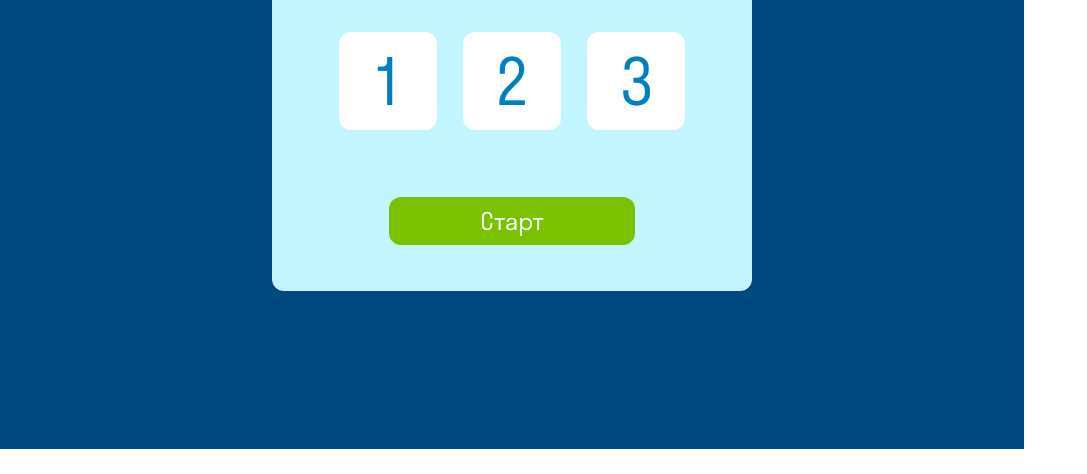
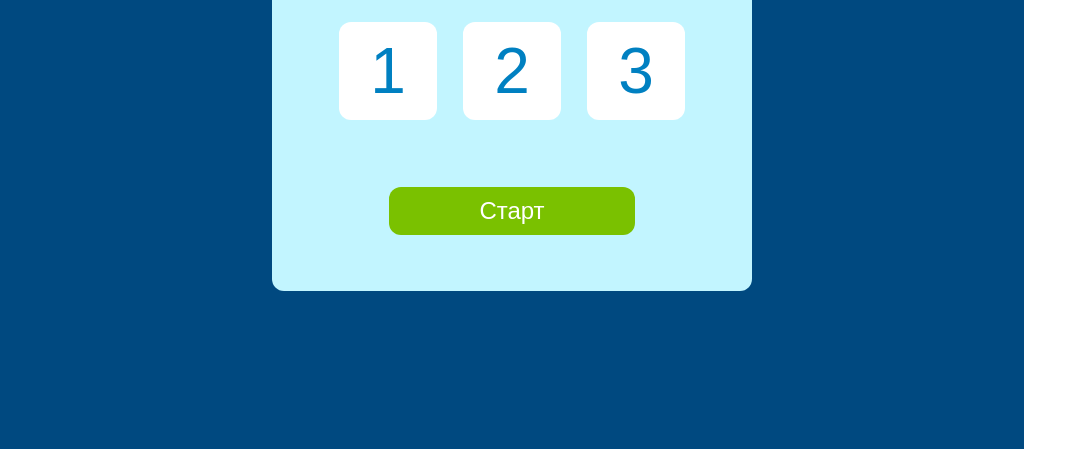
Before and after one commit to nkverechsh/ex_Development-Tools, a plain HTML site: page index.html in a window 1280 px wide. Shown: the part 326-800 px from the top of the page, without its empty margins (0-1087 px from the left). Drawn offline with nearby package versions, Linux system fonts and the light colour scheme; files that its build step writes are made by us from their sources.

Commit message:
3.2_Code Review

```diff
--- a/css/style.scss
+++ b/css/style.scss
@@ -7,7 +7,7 @@
 }
 
 @font-face {
-    font-family: "StratosSkyeng";
+    font-family: "StratosSkyeng", sans-serif;
     font-weight: 400;
     src: url('/fonts/stratosskyengweb-semilight.woff2') format('woff2'),
     url('/fonts/stratosskyengweb-semilight.woff') format('woff');
@@ -33,20 +33,19 @@ body {
 .complexity {
     width: 480px;
     height: 459px;
-
     background-color: #C2F5FF;
     display: flex;
     flex-direction: column;
     align-items: center;
-    border: 0px;
+    border: none;
     box-sizing: border-box;
     border-radius: 12px;
 
-    &__text{
+    &__text {
         text-align: center;
         color: #004980;
         margin: 52px 136px 48px;
-        font-family: StratosSkyeng;
+        font-family: StratosSkyeng, sans-serif;
         font-size: 40px;
         font-weight: 400;
     }
@@ -57,14 +56,14 @@ body {
         box-sizing: border-box;
 
         &_variant {
-            font-family: StratosSkyeng;
+            font-family: StratosSkyeng, sans-serif;
             font-size: 64px;
             font-weight: 400;
             color:  #0080C1;
             margin-bottom: 67px;
             height: 98px;
             width: 98px;
-            border: 0px;
+            border: none;
             background-color: #FFFFFF;
             box-sizing: border-box;
             border-radius: 12px;
@@ -81,7 +80,7 @@ body {
     border-radius: 12px;
 
     &_text {
-        font-family: StratosSkyeng;
+        font-family: StratosSkyeng, sans-serif;
         font-size: 24px;
         color: #FFFFFF;
     }
--- a/index.html
+++ b/index.html
@@ -5,26 +5,16 @@
 	<meta charset="UTF-8">
 	<meta http-equiv="X-UA-Compatible" content="IE=edge">
 	<meta name="viewport" content="width=device-width, initial-scale=1.0">
-
-	<title>Главная страница</title>
-
+	<title>Карточная игра</title>
 	<link rel="stylesheet" href="./css/style.css">
 </head>
 
 <body>
 	<section class="complexity__box center">
-		<div class="complexity">
-			<h1 class="complexity__text">Выбери</br>сложность</h1>
-			<div class="complexity__level">
-				<button class="complexity__level_variant">1</button>
-				<button class="complexity__level_variant">2</button>
-				<button class="complexity__level_variant">3</button>
-			</div>
-			<button class="start__game">
-				<p class="start__game_text">Старт</p>
-			</button>
-		</div>
+		<div id="add"></div>
 	</section>
+
+	<script src="/js/startPage.js" type="module"></script>
 </body>
 
 </html>
--- /dev/null
+++ b/js/game.js
@@ -0,0 +1,9 @@
+export default function game() {
+    const add = document.querySelector('#add')
+    const html = `
+        <div>
+            game
+        </div>
+    `
+    add.innerHTML = html
+}
--- /dev/null
+++ b/js/startPage.js
@@ -0,0 +1,36 @@
+import game from './game.js';
+
+let level = loadLevel();
+
+function saveLevel(newLevel){
+    localStorage.setItem('level', JSON.stringify(newLevel))
+}
+
+function loadLevel(){
+    return localStorage.getItem('level') ? JSON.parse(localStorage.getItem('level')) : 'eazy';
+}
+
+function startPage() {
+    const app = document.querySelector('#add')
+    const html = `
+        <div class="complexity">
+        <h1 class="complexity__text">Выбери</br>сложность</h1>
+        <div class="complexity__level">
+            <button class="complexity__level_variant eazy">1</button>
+            <button class="complexity__level_variant medium">2</button>
+            <button class="complexity__level_variant hard">3</button>
+        </div>
+        <button class="start__game">
+            <p class="start__game_text">Старт</p>
+        </button>
+        </div>
+    `
+    app.innerHTML = html
+
+    document.querySelector('.complexity__level_variant eazy').addEventListener('click', () => saveLevel('eazy'))
+    document.querySelector('.complexity__level_variant medium').addEventListener('click', () => saveLevel('medium'))
+    document.querySelector('.complexity__level_variant hard').addEventListener('click', () => saveLevel('hard'))
+    document.querySelector('.start__game').addEventListener('click', () => game())
+}
+
+startPage();
```
